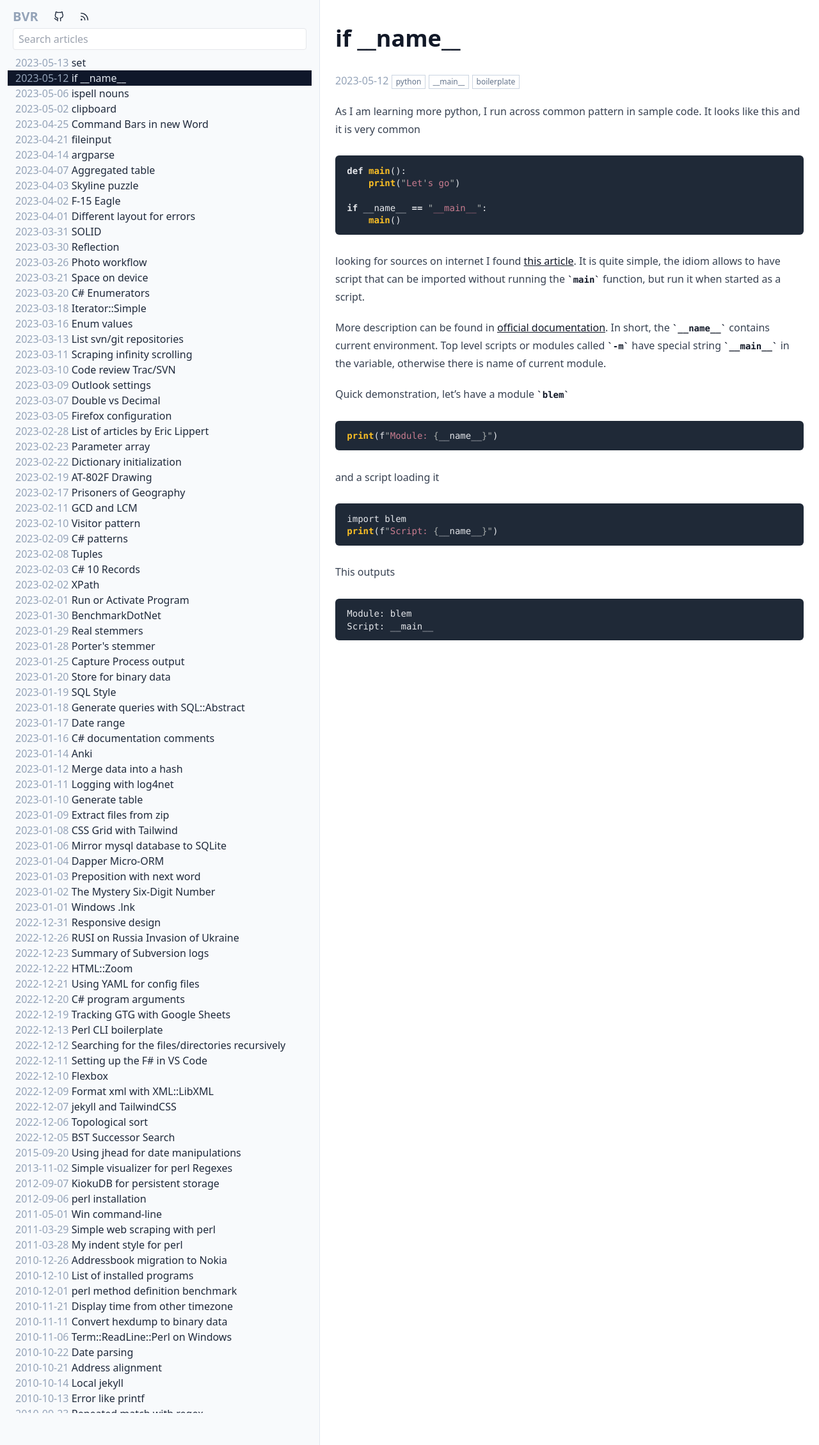
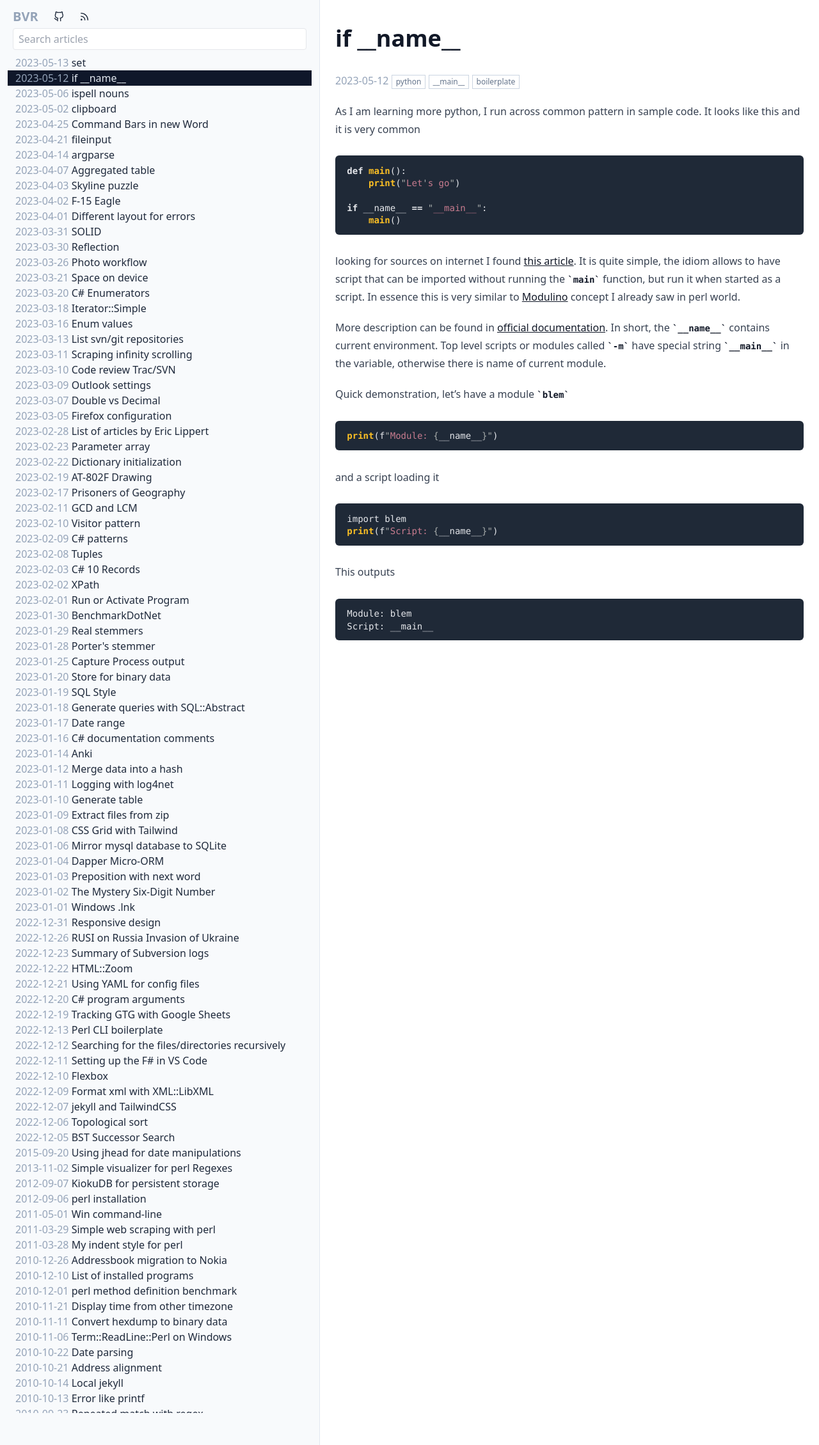
Before and after one commit to bvr/bvr.github.io, a Jekyll site: the page built from _posts/2023-05-12-if-main.md, in a window 1280 px wide. Shown: the whole page at 64% size. Built offline with Jekyll 4.4.1, drawn with Linux system fonts in a browser that asks for light colours.

Commit message:
Added note about Modulino

````diff
--- a/_posts/2023-05-12-if-main.md
+++ b/_posts/2023-05-12-if-main.md
@@ -17,7 +17,7 @@ if __name__ == "__main__":
     main()
 ```
 
-looking for sources on internet I found [this article][1]. It is quite simple, the idiom allows to have script that can be imported without running the `main` function, but run it when started as a script.
+looking for sources on internet I found [this article][1]. It is quite simple, the idiom allows to have script that can be imported without running the `main` function, but run it when started as a script. In essence this is very similar to [Modulino][3] concept I already saw in perl world.
 
 More description can be found in [official documentation][2]. In short, the `__name__` contains current environment. Top level scripts or modules called `-m` have special string `__main__` in the variable, otherwise there is name of current module.
 
````
Also changed, not shown: other parts of _posts/2023-05-12-if-main.md (+1 -0 lines).
